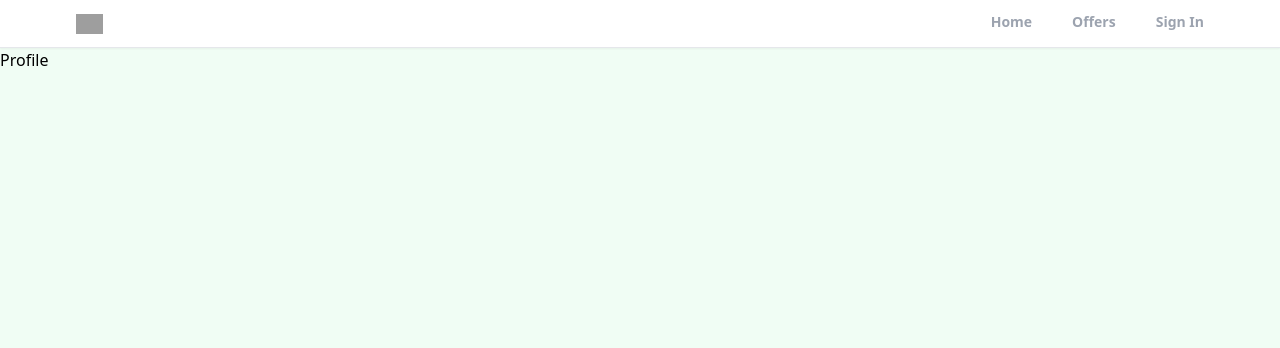
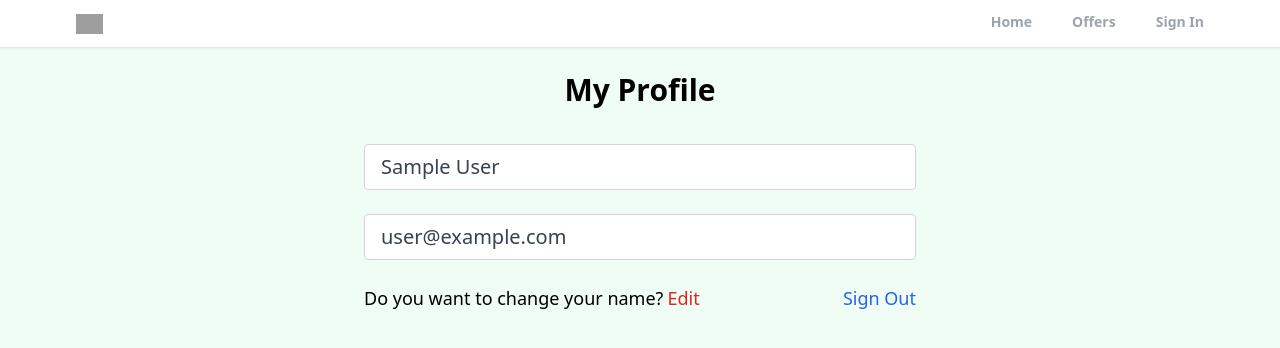
Before and after one commit to Is-aGlitch/realtor-clone, a React (Create React App) app: page /Profile in a window 1280 px wide. Shown: the top 348 px of the page. Built offline with nearby package versions, Linux system fonts and the light colour scheme; no server answers; sample sign-in values are in the browser's storage; grey boxes are pictures that could not be loaded.

Commit message:
Create private route and custom hook for protecting the profile page and add the logout functionality

```diff
--- a/src/App.js
+++ b/src/App.js
@@ -1,26 +1,29 @@
-import {BrowserRouter as Router, Routes, Route} from "react-router-dom"
-import Home from "./Pages/Home"
-import Profile from "./Pages/Profile"
-import Offers from "./Pages/Offers"
-import SignIn from "./Pages/SignIn"
-import SignUp from "./Pages/SignUp"
-import ForgotPassword from "./Pages/ForgotPassword"
-import Header from "./Components/Header"
-import { ToastContainer} from "react-toastify";
-import 'react-toastify/dist/ReactToastify.css';
+import { BrowserRouter as Router, Routes, Route } from "react-router-dom";
+import Home from "./Pages/Home";
+import Profile from "./Pages/Profile";
+import Offers from "./Pages/Offers";
+import SignIn from "./Pages/SignIn";
+import SignUp from "./Pages/SignUp";
+import ForgotPassword from "./Pages/ForgotPassword";
+import Header from "./Components/Header";
+import { ToastContainer } from "react-toastify";
+import "react-toastify/dist/ReactToastify.css";
+import PrivateRoute from "./Components/PrivateRoute";
 
 function App() {
   return (
     <>
       <Router>
-      <Header/>
+        <Header />
         <Routes>
-          <Route path="/" element = {<Home />} />
-          <Route path="/profile" element = {<Profile />} />
-          <Route path="/offers" element = {<Offers />} />
-          <Route path="/sign-in" element = {<SignIn />} />
-          <Route path="/forgot-password" element = {<ForgotPassword />} />
-          <Route path="/sign-up" element = {<SignUp />} />
+          <Route path="/" element={<Home />} />
+          <Route path="/Profile" element={<PrivateRoute />}>
+            <Route path="/Profile" element={<Profile />} />
+          </Route>
+          <Route path="/offers" element={<Offers />} />
+          <Route path="/sign-in" element={<SignIn />} />
+          <Route path="/forgot-password" element={<ForgotPassword />} />
+          <Route path="/sign-up" element={<SignUp />} />
         </Routes>
       </Router>
       <ToastContainer
--- /dev/null
+++ b/src/Components/PrivateRoute.jsx
@@ -0,0 +1,13 @@
+import React from 'react'
+import {Outlet, Navigate} from "react-router-dom"
+import {useAuthStatus} from "../Hooks/useAuthStatus"
+
+export default function PrivateRoute() {
+    const {loggegIn, checkingStatus} = useAuthStatus();
+
+    if(checkingStatus){
+      return <h3> Loading...</h3>
+    }
+
+  return loggegIn ? <Outlet/> : <Navigate to = "/sign-in" />;
+}
--- /dev/null
+++ b/src/Hooks/useAuthStatus.jsx
@@ -0,0 +1,18 @@
+import React, { useEffect, useState } from "react";
+import {getAuth, onAuthStateChanged} from "firebase/auth"
+
+export function useAuthStatus() {
+  const [loggegIn, setloggedIn] = useState(false);
+  const [checkingStatus, setCheckingStatus] = useState(true);
+
+  useEffect(() => {
+    const auth = getAuth();
+    onAuthStateChanged(auth, (user) => {
+      if (user) {
+        setloggedIn(true);
+      }
+      setCheckingStatus(false);
+    });
+  }, []);
+  return {loggegIn, checkingStatus};
+}
--- a/src/Pages/Profile.jsx
+++ b/src/Pages/Profile.jsx
@@ -1,9 +1,57 @@
-import React from 'react'
+import { getAuth } from "firebase/auth";
+import React, { useState } from "react";
+import { useNavigate } from "react-router-dom";
 
 export default function Profile() {
+  const auth = getAuth()
+  const navigate = useNavigate();
+  const [formData, setFormData] = useState({
+    name: auth.currentUser.displayName,
+    email: auth.currentUser.email,
+  });
+
+  const { name, email } = formData;
+
+  function onLogout(){
+    auth.signOut();
+    navigate("/");
+  }
   return (
-    <div>
-      Profile
-    </div>
-  )
+    <>
+      <section className="max-w-6xl mx-auto flex justify-center items-center flex-col">
+        <h1 className="text-3xl text-center mt-6 font-bold">My Profile</h1>
+        <div className="w-full md:w-[50%] mt-9 px-3 ">
+          <form>
+            <input
+              type="text"
+              id="name"
+              value={name}
+              disabled
+              className="w-full px-4 py-2 text-xl text-gray-700 bg-white border-gray-300 rounded transition ease-in-out mb-6"
+            />
+
+            <input
+              type="email"
+              id="email"
+              value={email}
+              disabled
+              className="w-full px-4 py-2 text-xl text-gray-700 bg-white border-gray-300 rounded transition ease-in-out mb-6"
+            />
+
+            <div className="flex justify-between whitespace-nowrap text-sm sm:text-lg mb-6">
+              <p className="flex items-center">
+                Do you want to change your name?
+                <span className="text-red-600 hover:text-red-800 transition ease duration-200 ml-1 cursor-pointer">
+                  Edit
+                </span>
+              </p>
+              <p onClick={onLogout} className="text-blue-600 hover:text-blue-800 transition duration-200 ease-in-out cursor-pointer">
+                Sign Out
+              </p>
+            </div>
+          </form>
+        </div>
+      </section>
+    </>
+  );
 }
```
Lines whose indentation alone changed are shown as unchanged.
